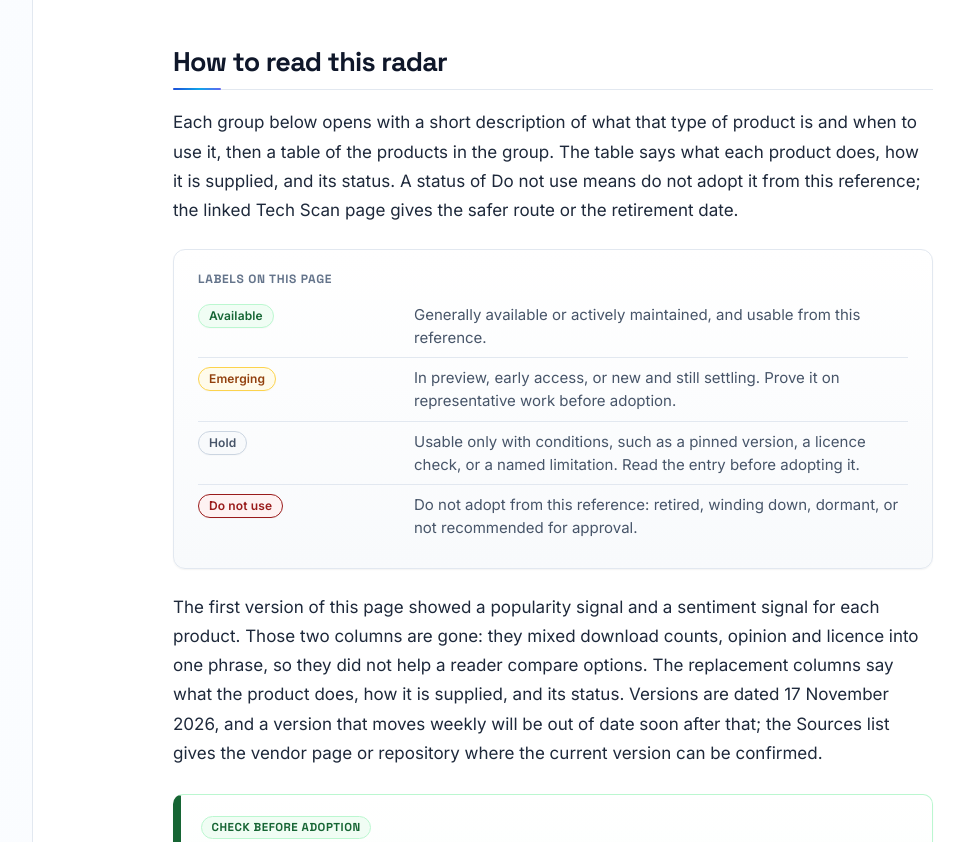
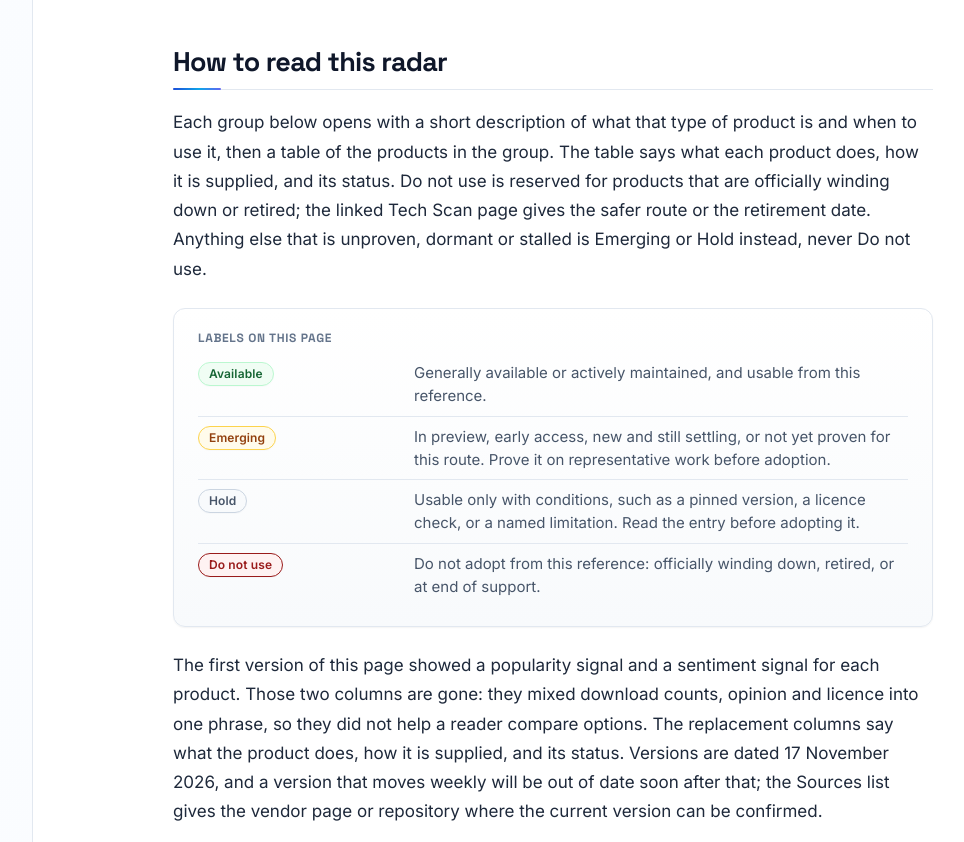
Before and after one commit to eitri-edd/AI-PDLC, a plain HTML site: page site/dist/tech-radar.html in a window 1280 px wide. Shown: the part 1320-2162 px from the top of the page, without its empty margins (223-1187 px from the left). Drawn offline with Linux system fonts and the light colour scheme.

Commit message:
Reclassify Tech Radar statuses: Do not use only for official wind-downs
Strands Decider 2B moves to Emerging: not recommended for approval
and unproven for this route, not winding down. Portkey and Aider move
to Hold: dormant and stalled respectively, with no official end of
life. Do not use is now reserved for products officially winding down
or retired (Zep Community Edition, CodeGuru Reviewer, Google Jules,
Q Developer for GitHub, CodeCatalyst), and the status key says so.
197 tests pass.

```diff
--- a/site/dist/tech-radar.html
+++ b/site/dist/tech-radar.html
@@ -102,8 +102,8 @@
         </details>
         <section id="how-to-read">
           <h2>How to read this radar</h2>
-          <p>Each group below opens with a short description of what that type of product is and when to use it, then a table of the products in the group. The table says what each product does, how it is supplied, and its status. A status of Do not use means do not adopt it from this reference; the linked Tech Scan page gives the safer route or the retirement date.</p>
-          <aside class="status-key" aria-label="Labels used on this page"><p>Labels on this page</p><dl><div><dt><span class="status">Available</span></dt><dd>Generally available or actively maintained, and usable from this reference.</dd></div><div><dt><span class="status status-planned">Emerging</span></dt><dd>In preview, early access, or new and still settling. Prove it on representative work before adoption.</dd></div><div><dt><span class="badge">Hold</span></dt><dd>Usable only with conditions, such as a pinned version, a licence check, or a named limitation. Read the entry before adopting it.</dd></div><div><dt><span class="status status-do-not-use">Do not use</span></dt><dd>Do not adopt from this reference: retired, winding down, dormant, or not recommended for approval.</dd></div></dl></aside>
+          <p>Each group below opens with a short description of what that type of product is and when to use it, then a table of the products in the group. The table says what each product does, how it is supplied, and its status. Do not use is reserved for products that are officially winding down or retired; the linked Tech Scan page gives the safer route or the retirement date. Anything else that is unproven, dormant or stalled is Emerging or Hold instead, never Do not use.</p>
+          <aside class="status-key" aria-label="Labels used on this page"><p>Labels on this page</p><dl><div><dt><span class="status">Available</span></dt><dd>Generally available or actively maintained, and usable from this reference.</dd></div><div><dt><span class="status status-planned">Emerging</span></dt><dd>In preview, early access, new and still settling, or not yet proven for this route. Prove it on representative work before adoption.</dd></div><div><dt><span class="badge">Hold</span></dt><dd>Usable only with conditions, such as a pinned version, a licence check, or a named limitation. Read the entry before adopting it.</dd></div><div><dt><span class="status status-do-not-use">Do not use</span></dt><dd>Do not adopt from this reference: officially winding down, retired, or at end of support.</dd></div></dl></aside>
           <p>The first version of this page showed a popularity signal and a sentiment signal for each product. Those two columns are gone: they mixed download counts, opinion and licence into one phrase, so they did not help a reader compare options. The replacement columns say what the product does, how it is supplied, and its status. Versions are dated 17 November 2026, and a version that moves weekly will be out of date soon after that; the Sources list gives the vendor page or repository where the current version can be confirmed.</p>
           <aside class="callout callout--tip" aria-labelledby="radar-adoption-checks">
             <p class="example-label" id="radar-adoption-checks">Check before adoption</p>
@@ -125,7 +125,7 @@
             <tr><th scope="row"><span class="cell-label">Product</span>Codex</th><td><span class="cell-label">What it does</span>Autonomous coding agent from OpenAI that turns a task into code changes, tests and a pull request, in the terminal, IDE extension, web or cloud.</td><td><span class="cell-label">Type</span>Open-source CLI · Apache-2.0, plus hosted service</td><td><span class="cell-label">Status</span><span class="status">Available</span></td><td><span class="cell-label">Version</span>CLI rust-v0.169.0, 13 Nov 2026</td><td><span class="cell-label">Evidence</span><a href="tech-scan-models.html">Models &amp; access</a>, <a href="tech-scan-agents.html">Coding agents</a></td></tr>
             <tr><th scope="row"><span class="cell-label">Product</span>Kiro</th><td><span class="cell-label">What it does</span>Spec-driven agentic coding system from AWS: one agent across IDE, CLI, Web and mobile, sharing specs, steering, hooks and memory.</td><td><span class="cell-label">Type</span>Proprietary AWS product</td><td><span class="cell-label">Status</span><span class="status">Available</span></td><td><span class="cell-label">Version</span>CLI 3.4.0, 16 Nov 2026</td><td><span class="cell-label">Evidence</span><a href="tech-scan-agents.html">Coding agents</a></td></tr>
             <tr><th scope="row"><span class="cell-label">Product</span>TypeSafe Jev (System One)</th><td><span class="cell-label">What it does</span>Hosted decision model: takes a state plus typed questions and returns typed answers with calibrated probabilities, with no generated text.</td><td><span class="cell-label">Type</span>Hosted SaaS model API</td><td><span class="cell-label">Status</span><span class="status status-planned">Emerging</span></td><td><span class="cell-label">Version</span>jev-1.14.0, 14 Oct 2026</td><td><span class="cell-label">Evidence</span><a href="tech-scan-models.html">Models &amp; access</a></td></tr>
-            <tr><th scope="row"><span class="cell-label">Product</span>Strands Decider 2B</th><td><span class="cell-label">What it does</span>Small open decision model that picks among supplied options and returns a confidence score instead of generating text, for local, CLI or server use.</td><td><span class="cell-label">Type</span>Open-source model · Apache-2.0</td><td><span class="cell-label">Status</span><span class="status status-do-not-use">Do not use</span></td><td><span class="cell-label">Version</span>Release v1-2610; JevBench 0.779</td><td><span class="cell-label">Evidence</span><a href="tech-scan-models.html">Models &amp; access</a></td></tr>
+            <tr><th scope="row"><span class="cell-label">Product</span>Strands Decider 2B</th><td><span class="cell-label">What it does</span>Small open decision model that picks among supplied options and returns a confidence score instead of generating text, for local, CLI or server use.</td><td><span class="cell-label">Type</span>Open-source model · Apache-2.0</td><td><span class="cell-label">Status</span><span class="status status-planned">Emerging</span></td><td><span class="cell-label">Version</span>Release v1-2610; JevBench 0.779</td><td><span class="cell-label">Evidence</span><a href="tech-scan-models.html">Models &amp; access</a></td></tr>
           </tbody></table></div>
         </section>
         <section id="gateways">
@@ -134,7 +134,7 @@
           <div class="table-scroll" tabindex="0" role="region" aria-label="AI gateways and routing; scroll horizontally if needed"><table class="wide-table reference-table"><caption>AI gateways and routing: 6 products. Status and version are dated 17 November 2026; confirm the current version before adoption.</caption><thead><tr><th scope="col">Product</th><th scope="col">What it does</th><th scope="col">Type</th><th scope="col">Status</th><th scope="col">Version</th><th scope="col">Evidence</th></tr></thead><tbody>
             <tr><th scope="row"><span class="cell-label">Product</span>LiteLLM proxy</th><td><span class="cell-label">What it does</span>Python proxy and SDK putting more than 100 LLM providers behind one OpenAI-compatible API, with virtual keys, budgets, fallbacks, caching and spend tracking.</td><td><span class="cell-label">Type</span>Open-source proxy · MIT, plus hosted cloud</td><td><span class="cell-label">Status</span><span class="badge">Hold</span></td><td><span class="cell-label">Version</span>v1.109.1, 12 Nov 2026</td><td><span class="cell-label">Evidence</span><a href="tech-scan-gateway.html">AI gateway</a></td></tr>
             <tr><th scope="row"><span class="cell-label">Product</span>OpenRouter</th><td><span class="cell-label">What it does</span>Hosted router: one API key and one OpenAI-compatible endpoint reaching models from many providers, with fallbacks, bring-your-own-key and unified billing.</td><td><span class="cell-label">Type</span>Hosted SaaS router</td><td><span class="cell-label">Status</span><span class="status">Available</span></td><td><span class="cell-label">Version</span>Service</td><td><span class="cell-label">Evidence</span><a href="tech-scan-gateway.html">AI gateway</a></td></tr>
-            <tr><th scope="row"><span class="cell-label">Product</span>Portkey</th><td><span class="cell-label">What it does</span>Lightweight TypeScript LLM gateway with retries, fallbacks, load balancing, conditional routing and guardrail hooks, run by command line, container or worker.</td><td><span class="cell-label">Type</span>Open-source gateway · MIT</td><td><span class="cell-label">Status</span><span class="status status-do-not-use">Do not use</span></td><td><span class="cell-label">Version</span>OSS v1.15.2, Jan 2026; dormant</td><td><span class="cell-label">Evidence</span><a href="tech-scan-gateway.html">AI gateway</a></td></tr>
+            <tr><th scope="row"><span class="cell-label">Product</span>Portkey</th><td><span class="cell-label">What it does</span>Lightweight TypeScript LLM gateway with retries, fallbacks, load balancing, conditional routing and guardrail hooks, run by command line, container or worker.</td><td><span class="cell-label">Type</span>Open-source gateway · MIT</td><td><span class="cell-label">Status</span><span class="badge">Hold</span></td><td><span class="cell-label">Version</span>OSS v1.15.2, Jan 2026; dormant</td><td><span class="cell-label">Evidence</span><a href="tech-scan-gateway.html">AI gateway</a></td></tr>
             <tr><th scope="row"><span class="cell-label">Product</span>Kong AI Gateway</th><td><span class="cell-label">What it does</span>Runtime governance for LLM, MCP and agent-to-agent traffic: routing, policy enforcement, cost management and observability, on Kong Gateway or Konnect.</td><td><span class="cell-label">Type</span>Open-core gateway · Apache-2.0 core</td><td><span class="cell-label">Status</span><span class="status">Available</span></td><td><span class="cell-label">Version</span>AI Gateway 2.3, 4 Nov 2026</td><td><span class="cell-label">Evidence</span><a href="tech-scan-gateway.html">AI gateway</a></td></tr>
             <tr><th scope="row"><span class="cell-label">Product</span>Envoy AI Gateway / Agent Router</th><td><span class="cell-label">What it does</span>Kubernetes control plane routing LLM and MCP traffic to multiple providers, with failover, credentials, quotas and observability. Renamed Agent Router on 10 September 2026.</td><td><span class="cell-label">Type</span>Open-source gateway · Apache-2.0</td><td><span class="cell-label">Status</span><span class="status">Available</span></td><td><span class="cell-label">Version</span>Agent Router v1.2.1, 6 Nov 2026</td><td><span class="cell-label">Evidence</span><a href="tech-scan-gateway.html">AI gateway</a></td></tr>
             <tr><th scope="row"><span class="cell-label">Product</span>Unkey</th><td><span class="cell-label">What it does</span>API management platform: issue, verify and revoke API keys, with per-key and per-customer rate limits, quotas, roles, analytics and audit logs.</td><td><span class="cell-label">Type</span>Hosted SaaS, source-available</td><td><span class="cell-label">Status</span><span class="badge">Hold</span></td><td><span class="cell-label">Version</span>Service</td><td><span class="cell-label">Evidence</span><a href="tech-scan-gateway.html">AI gateway</a></td></tr>
@@ -205,7 +205,7 @@
             <tr><th scope="row"><span class="cell-label">Product</span>Google Jules</th><td><span class="cell-label">What it does</span>Asynchronous coding agent that took a prompt or labelled GitHub issue, worked in a Google cloud virtual machine with Gemini, and returned a pull request.</td><td><span class="cell-label">Type</span>Hosted SaaS, retiring</td><td><span class="cell-label">Status</span><span class="status status-do-not-use">Do not use</span></td><td><span class="cell-label">Version</span>Read-only since 11 Nov 2026; winds down 31 Dec 2026</td><td><span class="cell-label">Evidence</span><a href="tech-scan-workflows-factories.html">Workflows &amp; factories</a>, <a href="tech-scan-agents.html">Coding agents</a></td></tr>
             <tr><th scope="row"><span class="cell-label">Product</span>Amazon Q Developer for GitHub</th><td><span class="cell-label">What it does</span>GitHub App that does automated code review (and, in preview, feature work) inside GitHub, using Amazon Q Developer.</td><td><span class="cell-label">Type</span>Managed service, GitHub App</td><td><span class="cell-label">Status</span><span class="status status-do-not-use">Do not use</span></td><td><span class="cell-label">Version</span>New installs stop 18 Nov 2026; support ends 30 Jan 2027</td><td><span class="cell-label">Evidence</span><a href="tech-scan-workflows-factories.html">Workflows &amp; factories</a>, <a href="tech-scan-agents.html">Coding agents</a></td></tr>
             <tr><th scope="row"><span class="cell-label">Product</span>Amazon CodeCatalyst</th><td><span class="cell-label">What it does</span>Integrated AWS service for projects, repositories, workflows and development environments.</td><td><span class="cell-label">Type</span>Managed AWS service, closed to new customers</td><td><span class="cell-label">Status</span><span class="status status-do-not-use">Do not use</span></td><td><span class="cell-label">Version</span>Closed to new customers 7 Nov 2025</td><td><span class="cell-label">Evidence</span><a href="tech-scan-workflows-factories.html">Workflows &amp; factories</a>, <a href="tech-scan-delivery.html">Delivery</a></td></tr>
-            <tr><th scope="row"><span class="cell-label">Product</span>Aider</th><td><span class="cell-label">What it does</span>Terminal AI pair programmer: edits files in a local git repository, builds a repository map, lints and tests, and commits each change.</td><td><span class="cell-label">Type</span>Open-source CLI tool · Apache-2.0</td><td><span class="cell-label">Status</span><span class="status status-do-not-use">Do not use</span></td><td><span class="cell-label">Version</span>Last release v0.86.2, 12 Feb 2026; last commit 22 May 2026</td><td><span class="cell-label">Evidence</span><a href="tech-scan-workflows-factories.html">Workflows &amp; factories</a></td></tr>
+            <tr><th scope="row"><span class="cell-label">Product</span>Aider</th><td><span class="cell-label">What it does</span>Terminal AI pair programmer: edits files in a local git repository, builds a repository map, lints and tests, and commits each change.</td><td><span class="cell-label">Type</span>Open-source CLI tool · Apache-2.0</td><td><span class="cell-label">Status</span><span class="badge">Hold</span></td><td><span class="cell-label">Version</span>Last release v0.86.2, 12 Feb 2026; last commit 22 May 2026</td><td><span class="cell-label">Evidence</span><a href="tech-scan-workflows-factories.html">Workflows &amp; factories</a></td></tr>
           </tbody></table></div>
         </section>
         <section id="skill-packs">
```
